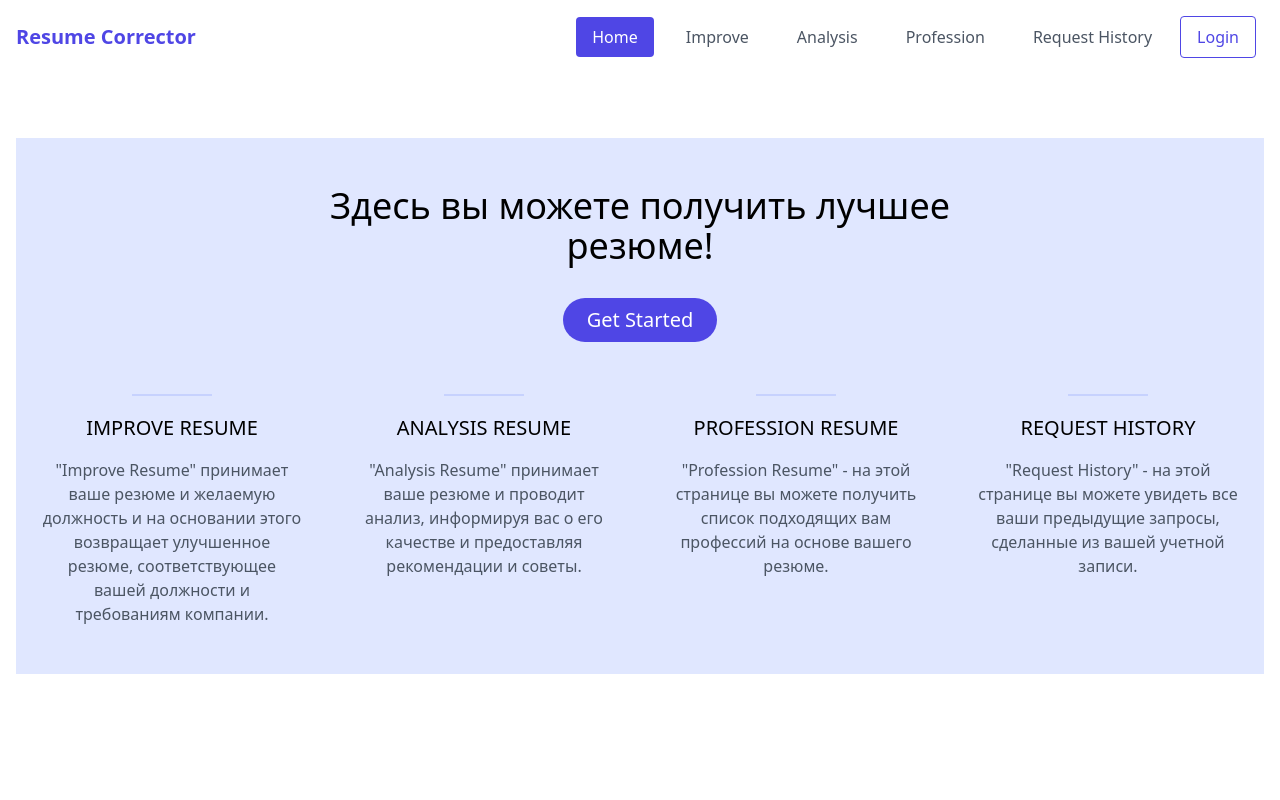
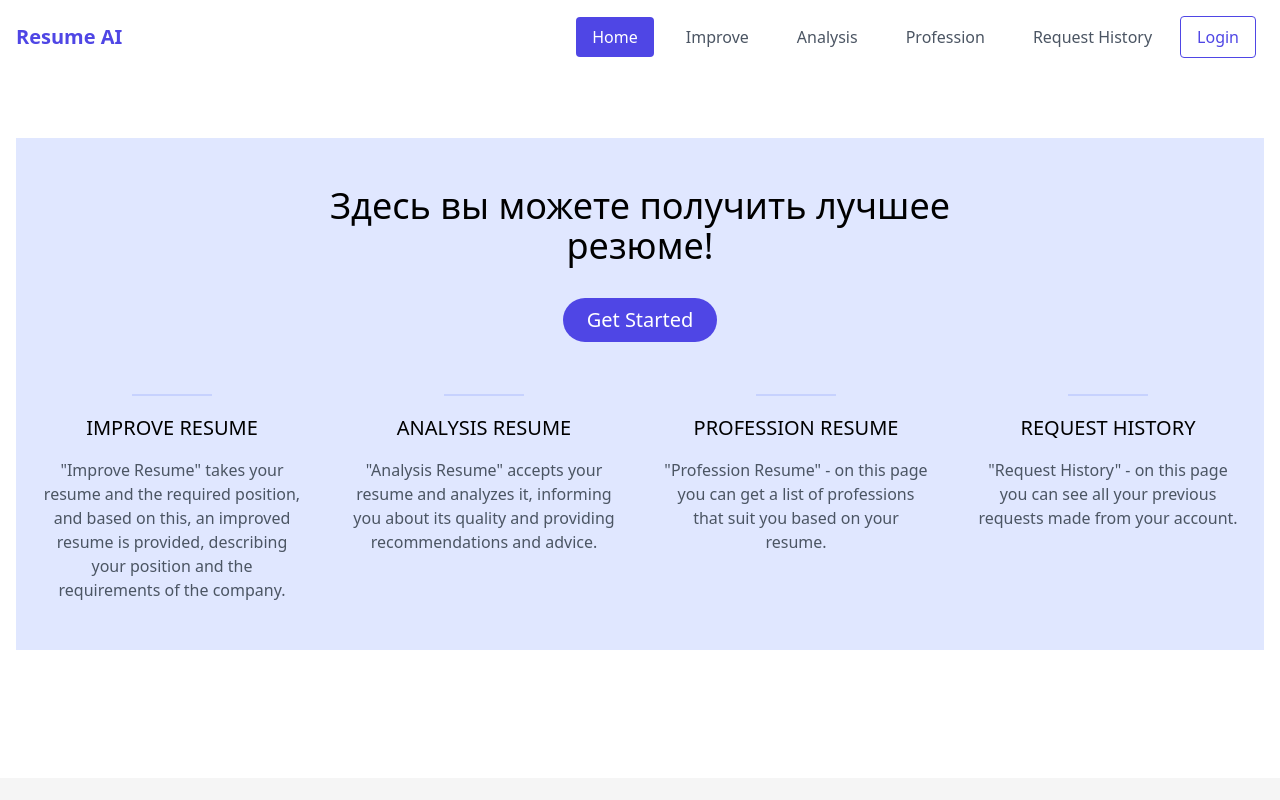
Before and after one commit to Ansar331/Frontend, a Next.js app: page / in a window 1280 px wide. Shown: the top 800 px of the page. Built offline with nearby package versions, Linux system fonts and the light colour scheme; no server answers.

Commit message:
translate

```diff
--- a/components/header.jsx
+++ b/components/header.jsx
@@ -43,7 +43,7 @@ function Header() {
         <div className="container px-4 mx-auto md:flex md:items-center">
           <div className="flex justify-between items-center">
             <a href="/" className="font-bold text-xl text-indigo-600">
-              Resume Corrector
+              Resume AI
             </a>
             <button
               className={`border border-solid border-gray-600 px-3 py-2 rounded text-gray-600 opacity-50 hover:opacity-75 md:hidden ${
--- a/pages/index.jsx
+++ b/pages/index.jsx
@@ -21,25 +21,25 @@ function Home() {
             <div className="md:w-1/2 lg:w-1/4 md:px-4 xl:px-6 mt-8 md:mt-0 text-center">
               <span className="w-20 border-t-2 border-solid border-indigo-200 inline-block mb-3"></span>
               <h5 className="text-xl font-medium uppercase mb-4">Improve Resume</h5>
-              <p className="text-gray-600">"Improve Resume" принимает ваше резюме и желаемую должность и на основании этого возвращает улучшенное резюме, соответствующее вашей должности и требованиям компании.</p>
+              <p className="text-gray-600">"Improve Resume" takes your resume and the required position, and based on this, an improved resume is provided, describing your position and the requirements of the company.</p>
             </div>
 
             <div className="md:w-1/2 lg:w-1/4 md:px-4 xl:px-6 mt-8 md:mt-0 text-center">
               <span className="w-20 border-t-2 border-solid border-indigo-200 inline-block mb-3"></span>
               <h5 className="text-xl font-medium uppercase mb-4">Analysis Resume</h5>
-              <p className="text-gray-600">"Analysis Resume" принимает ваше резюме и проводит анализ, информируя вас о его качестве и предоставляя рекомендации и советы.</p>
+              <p className="text-gray-600">"Analysis Resume" accepts your resume and analyzes it, informing you about its quality and providing recommendations and advice.</p>
             </div>
 
             <div className="md:w-1/2 lg:w-1/4 md:px-4 xl:px-6 mt-8 md:mt-0 text-center">
               <span className="w-20 border-t-2 border-solid border-indigo-200 inline-block mb-3"></span>
               <h5 className="text-xl font-medium uppercase mb-4">Profession Resume</h5>
-              <p className="text-gray-600">"Profession Resume" - на этой странице вы можете получить список подходящих вам профессий на основе вашего резюме.</p>
+              <p className="text-gray-600">"Profession Resume" - on this page you can get a list of professions that suit you based on your resume.</p>
             </div>
 
             <div className="md:w-1/2 lg:w-1/4 md:px-4 xl:px-6 mt-8 md:mt-0 text-center">
               <span className="w-20 border-t-2 border-solid border-indigo-200 inline-block mb-3"></span>
               <h5 className="text-xl font-medium uppercase mb-4">Request History</h5>
-              <p className="text-gray-600">"Request History" - на этой странице вы можете увидеть все ваши предыдущие запросы, сделанные из вашей учетной записи.</p>
+              <p className="text-gray-600">"Request History" - on this page you can see all your previous requests made from your account.</p>
             </div>
           </div>
         </div>
```
